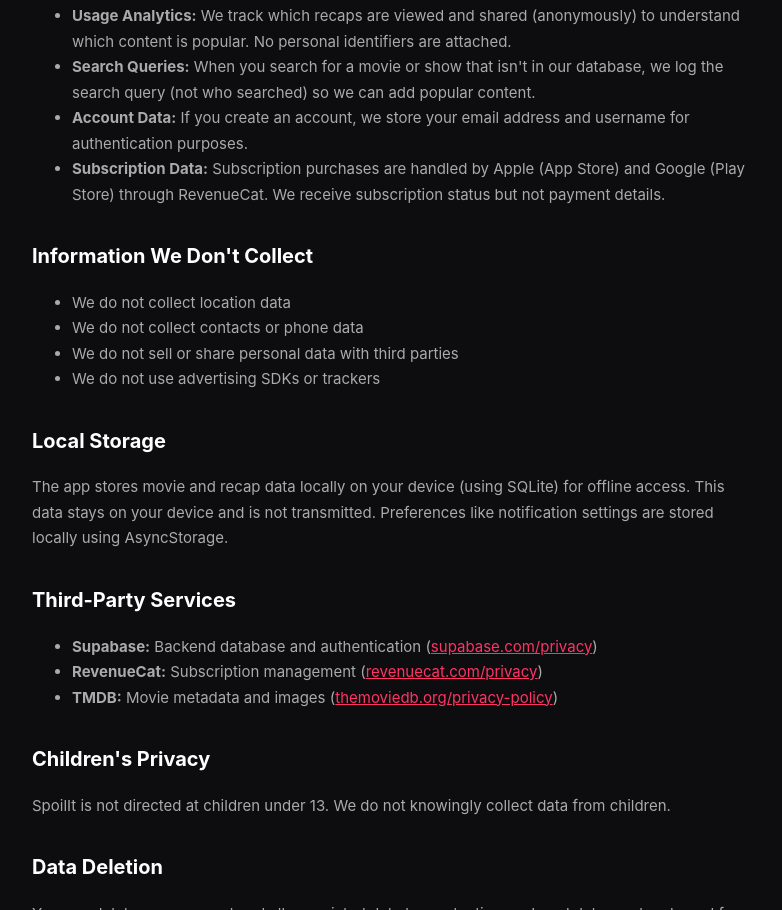
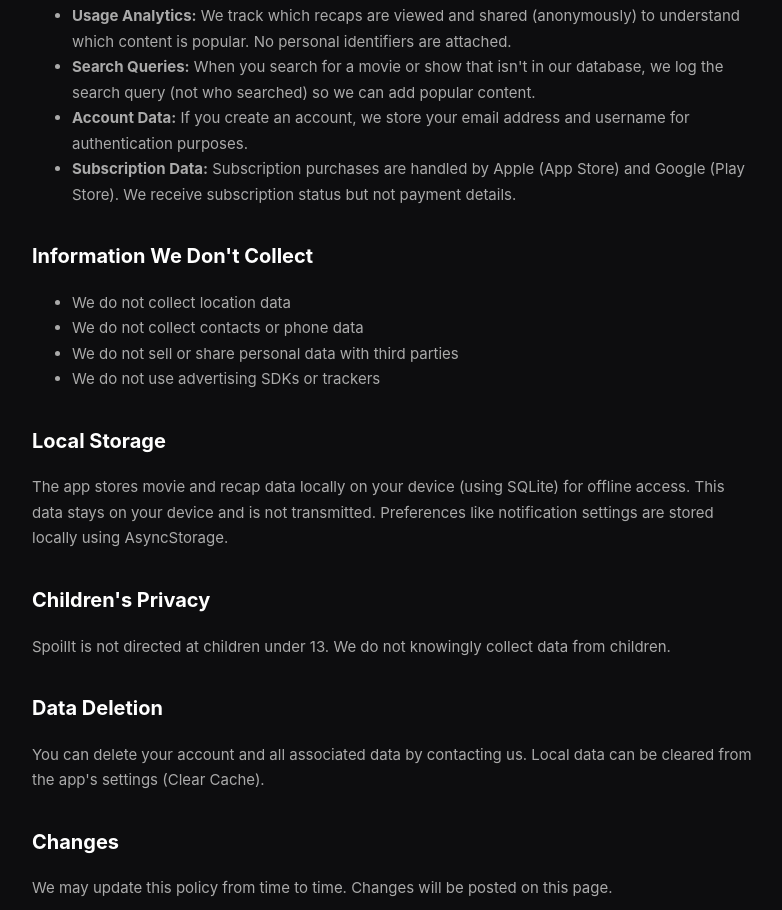
Before and after one commit to oxiezebra/oxielabs-pages, a plain HTML site: page index.html in a window 1280 px wide. Shown: the part 334-1244 px from the top of the page, without its empty margins (248-1030 px from the left). Drawn offline with Linux system fonts and the light colour scheme.

Commit message:
Remove third-party service references

```diff
--- a/index.html
+++ b/index.html
@@ -25,7 +25,7 @@
     <li><strong>Usage Analytics:</strong> We track which recaps are viewed and shared (anonymously) to understand which content is popular. No personal identifiers are attached.</li>
     <li><strong>Search Queries:</strong> When you search for a movie or show that isn't in our database, we log the search query (not who searched) so we can add popular content.</li>
     <li><strong>Account Data:</strong> If you create an account, we store your email address and username for authentication purposes.</li>
-    <li><strong>Subscription Data:</strong> Subscription purchases are handled by Apple (App Store) and Google (Play Store) through RevenueCat. We receive subscription status but not payment details.</li>
+    <li><strong>Subscription Data:</strong> Subscription purchases are handled by Apple (App Store) and Google (Play Store). We receive subscription status but not payment details.</li>
   </ul>
 
   <h2>Information We Don't Collect</h2>
@@ -38,13 +38,6 @@
 
   <h2>Local Storage</h2>
   <p>The app stores movie and recap data locally on your device (using SQLite) for offline access. This data stays on your device and is not transmitted. Preferences like notification settings are stored locally using AsyncStorage.</p>
-
-  <h2>Third-Party Services</h2>
-  <ul>
-    <li><strong>Supabase:</strong> Backend database and authentication (<a href="https://supabase.com/privacy">supabase.com/privacy</a>)</li>
-    <li><strong>RevenueCat:</strong> Subscription management (<a href="https://www.revenuecat.com/privacy">revenuecat.com/privacy</a>)</li>
-    <li><strong>TMDB:</strong> Movie metadata and images (<a href="https://www.themoviedb.org/privacy-policy">themoviedb.org/privacy-policy</a>)</li>
-  </ul>
 
   <h2>Children's Privacy</h2>
   <p>SpoilIt is not directed at children under 13. We do not knowingly collect data from children.</p>
```
